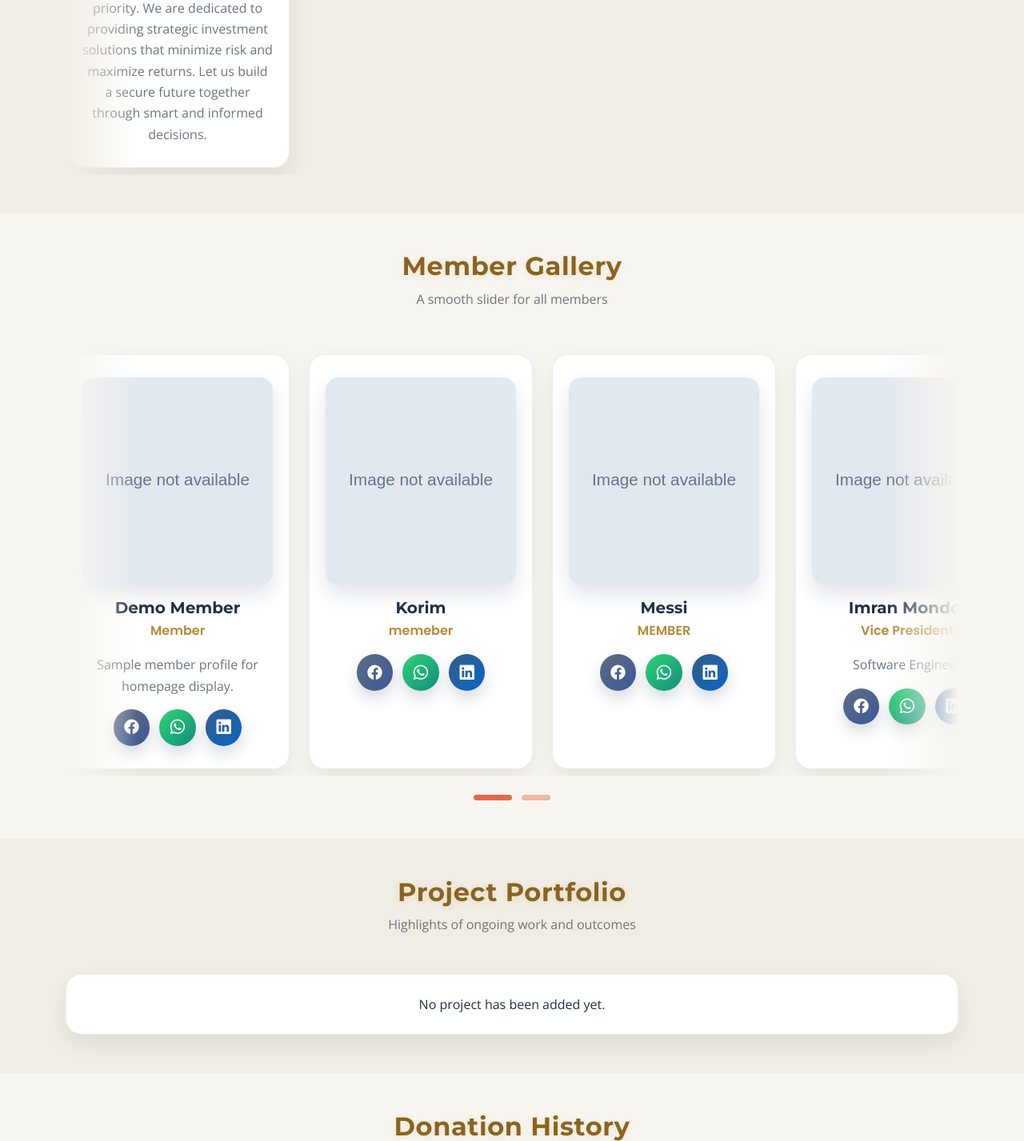
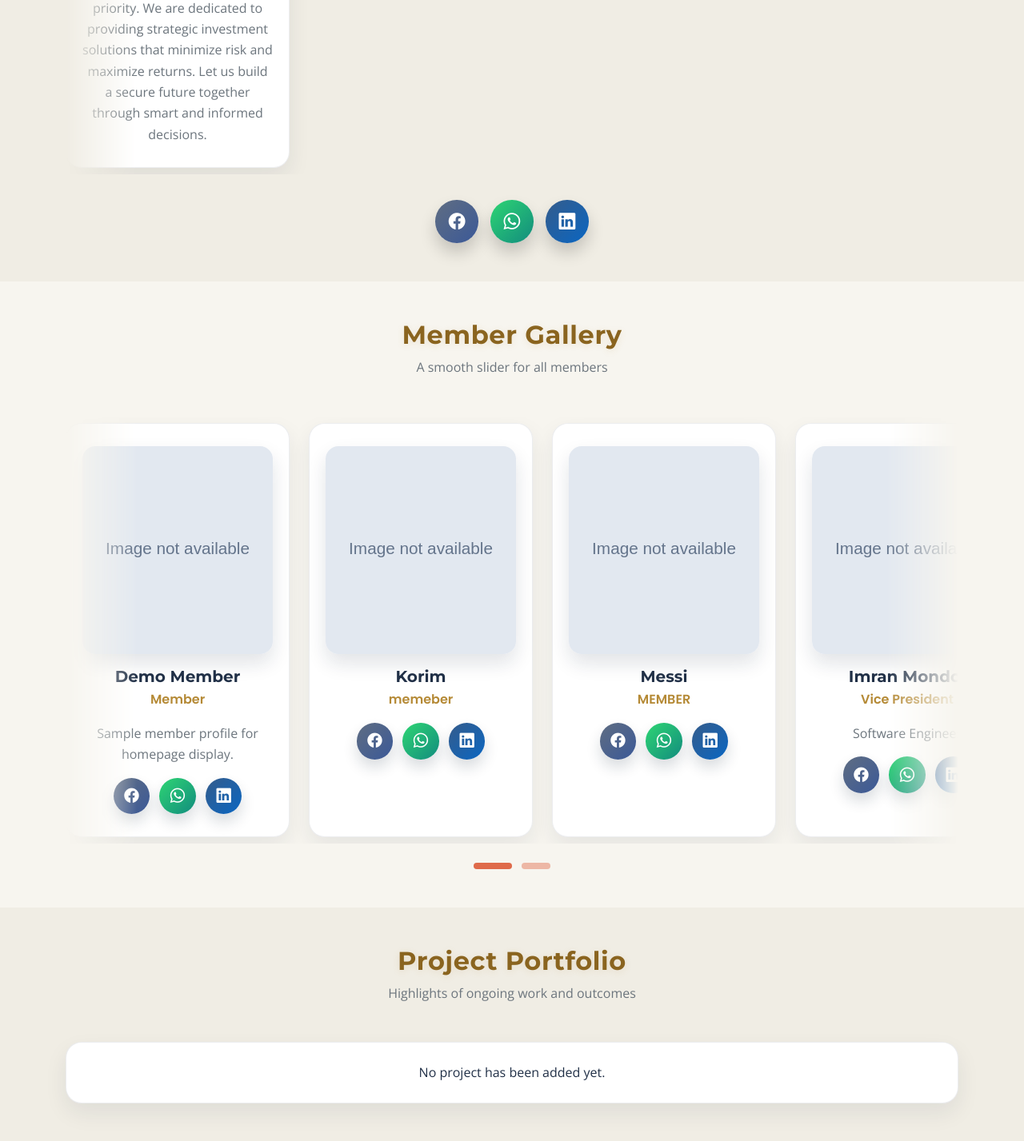
Before and after one commit to Manik-MCS/aloron-website, a Django app: page / in a window 1280 px wide. Shown: the part 2219-3646 px from the top of the page at 80% size. Run offline with Django 5.2, Linux system fonts and the light colour scheme; data comes from the database, SQL or seed files in the repository; data that the repository does not hold is empty.

Commit message:
Place social icons below advisors section

```diff
--- a/WebSite1/static/css/site.css
+++ b/WebSite1/static/css/site.css
@@ -367,6 +367,11 @@ li {
     gap: 0.95rem;
 }
 
+.advisor-socials {
+    justify-content: center;
+    margin-top: 2rem;
+}
+
 .footer-social-link {
     display: inline-flex;
     align-items: center;
--- a/WebSite1/templates/core/home.html
+++ b/WebSite1/templates/core/home.html
@@ -123,6 +123,11 @@
             <p class="mb-0">No advisor information has been added yet.</p>
         </div>
         {% endif %}
+        <div class="footer-socials advisor-socials">
+            <a href="https://facebook.com" class="footer-social-link footer-social-facebook" target="_blank" rel="noopener noreferrer" aria-label="Facebook"><i class="bi bi-facebook"></i></a>
+            <a href="https://wa.me/8801530101280" class="footer-social-link footer-social-whatsapp" target="_blank" rel="noopener noreferrer" aria-label="WhatsApp"><i class="bi bi-whatsapp"></i></a>
+            <a href="https://linkedin.com" class="footer-social-link footer-social-linkedin" target="_blank" rel="noopener noreferrer" aria-label="LinkedIn"><i class="bi bi-linkedin"></i></a>
+        </div>
     </div>
 </section>
 
```
